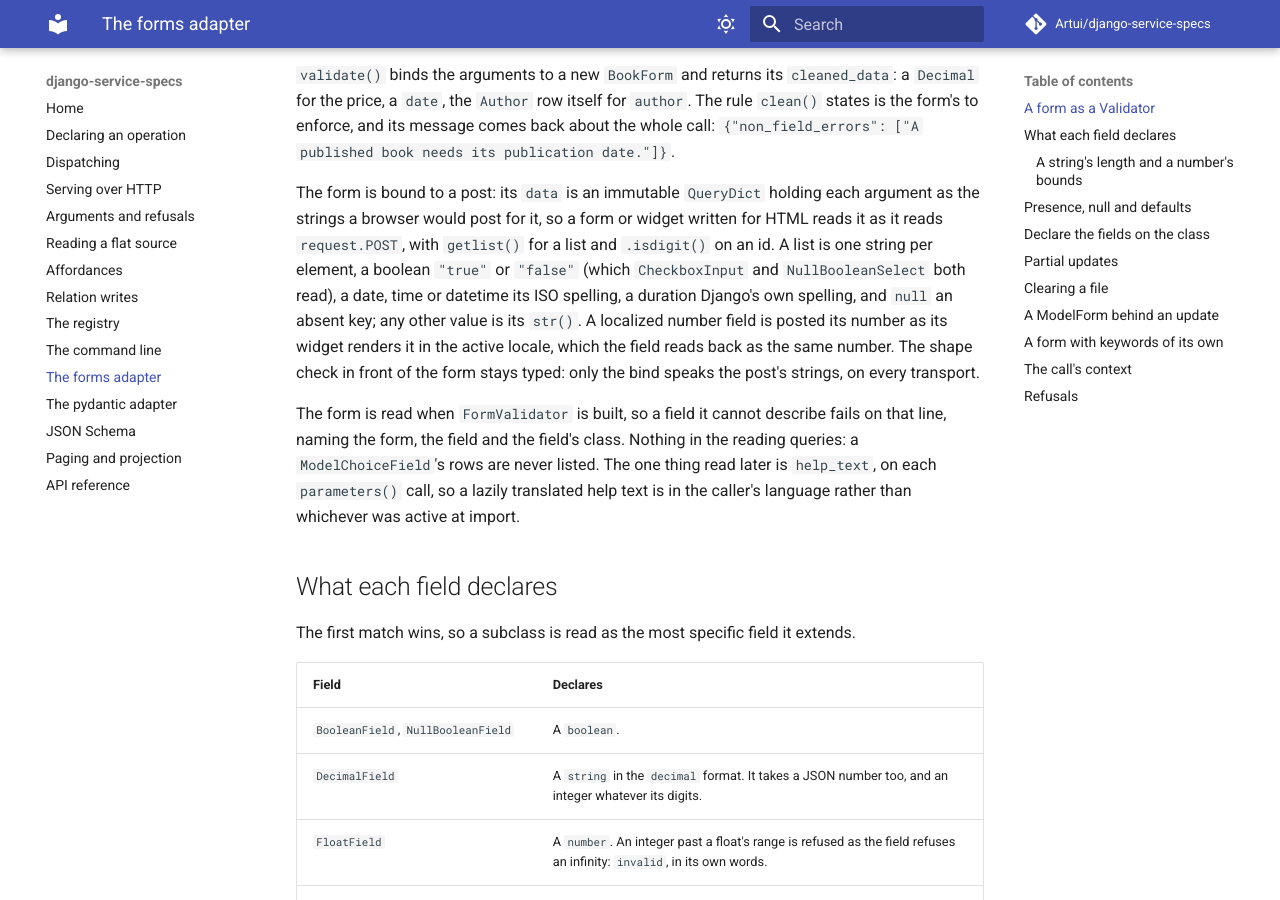
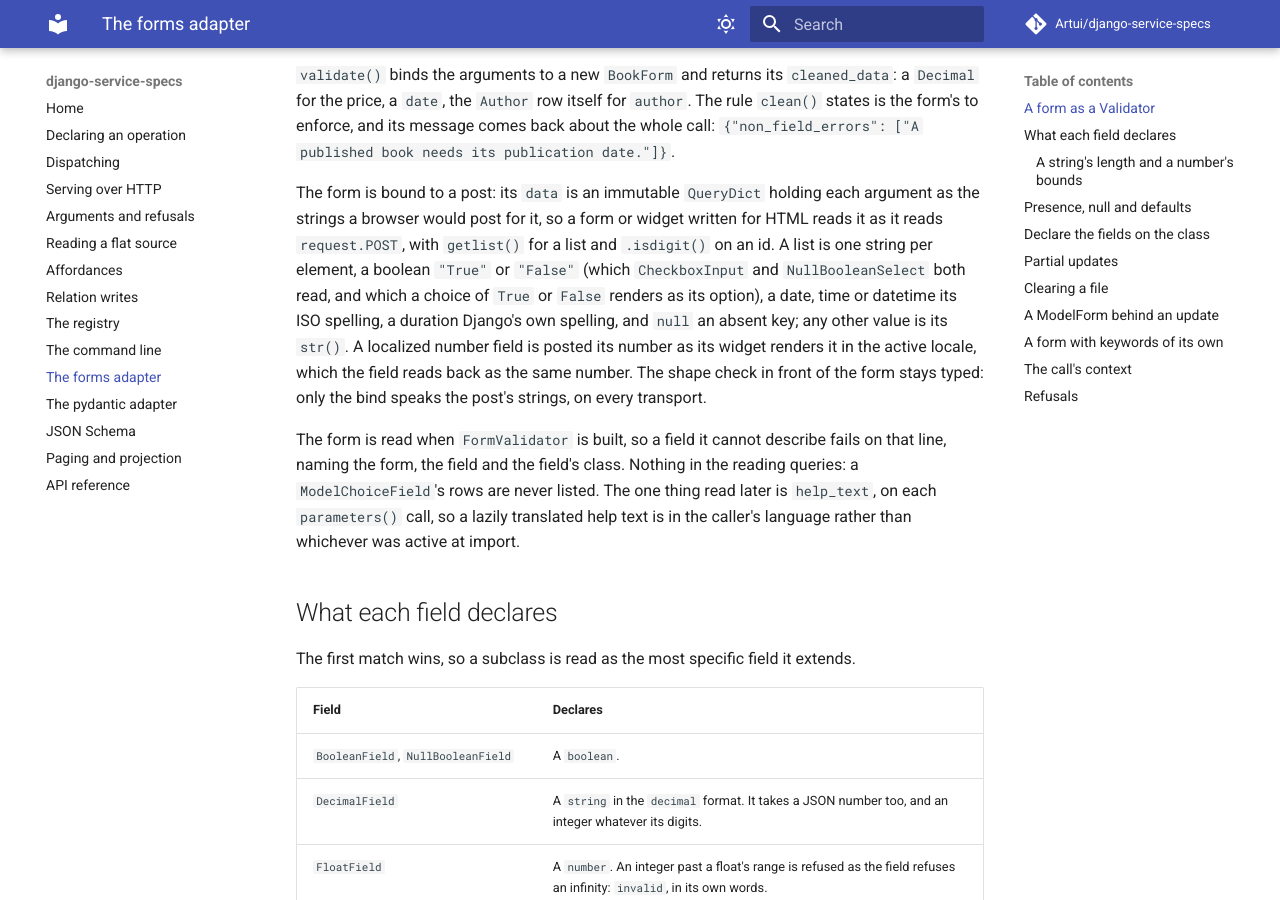
Before and after one commit to Artui/django-service-specs, an MkDocs documentation site: the page built from docs/forms.md, in a window 1280 px wide and 900 px high, scrolled down 1581 px. Built offline with MkDocs 1.6.1 and Material for MkDocs 9.7.7, drawn with Linux system fonts in a browser that asks for light colours; comment, search, counter and statistics services are not loaded.

Commit message:
Post a boolean as "True" or "False", as its choice option renders
A TypedMultipleChoiceField with True and False choices renders its options as
"True" and "False", so the "true" spelling matched no choice and spec-rest's
form-checkbox suite refused it. CheckboxInput and NullBooleanSelect read the
capitalized spelling too.

Co-Authored-By: Claude Opus 5.5 <noreply@anthropic.com>

```diff
--- a/docs/forms.md
+++ b/docs/forms.md
@@ -50,8 +50,8 @@ The form is bound to a post: its `data` is an immutable `QueryDict` holding
 each argument as the strings a browser would post for it, so a form or widget
 written for HTML reads it as it reads `request.POST`, with `getlist()` for a
 list and `.isdigit()` on an id. A list is one string per element, a boolean
-`"true"` or `"false"` (which `CheckboxInput` and `NullBooleanSelect` both
-read), a date, time or datetime its ISO spelling, a duration Django's own
+`"True"` or `"False"` (which `CheckboxInput` and `NullBooleanSelect` both
+read, and which a choice of `True` or `False` renders as its option), a date, time or datetime its ISO spelling, a duration Django's own
 spelling, and `null` an absent key; any other value is its `str()`. A
 localized number field is posted its number as its widget renders it in the
 active locale, which the field reads back as the same number. The shape check
```
Also changed, not shown: CHANGELOG.md (+1 -1 lines), 2 other files.
